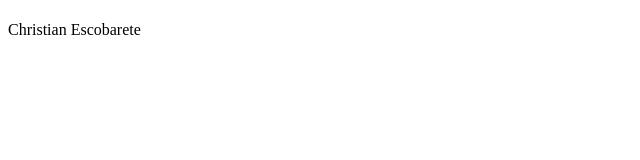
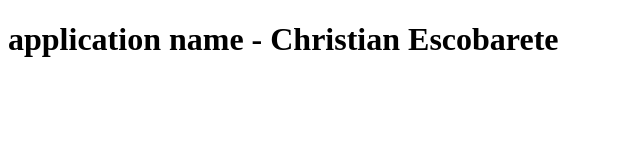
Before and after one commit to cescobarete/ChristianEscobareteInfo, a plain HTML site: page index.html in a window 1280 px wide. Shown: the whole page, without its empty margins (0-640 px from the left). Drawn offline with Linux system fonts and the light colour scheme.

Commit message:
Add and update files

```diff
--- a/index.html
+++ b/index.html
@@ -8,6 +8,7 @@
     <title>Christian Escobarete</title>
 </head>
 <body>
-        <h1></h1>Christian Escobarete</h1>
+        <h1>application name - Christian Escobarete</h1>
+
 </body>
 </html>
```
Lines whose indentation alone changed are shown as unchanged.
